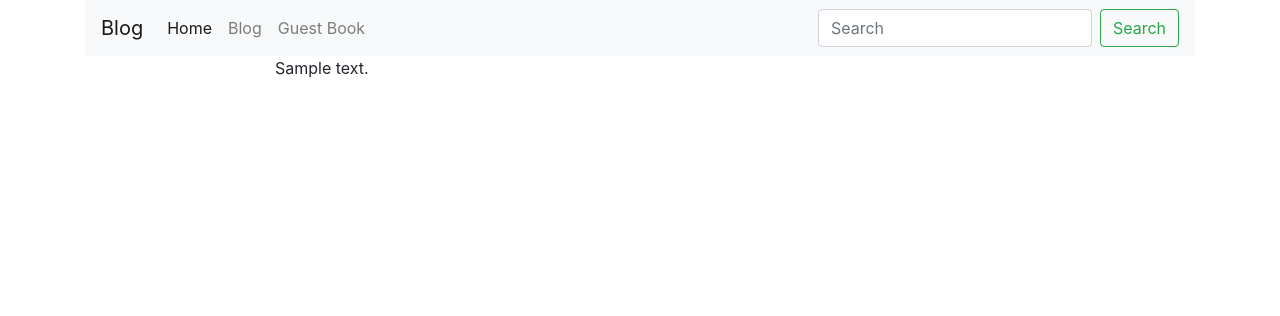
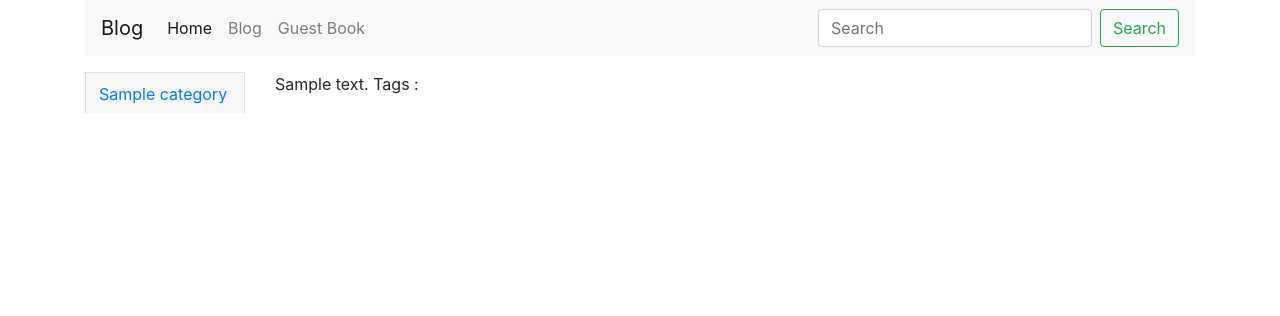
Before and after one commit to Baepeu/wps_blog, a Django app: a page that uses post/templates/post/post_detail.html in a window 1280 px wide. Shown: the top 316 px of the page. Run offline with Django 3.2, Linux system fonts and the light colour scheme; tables that the repository leaves empty hold one stand-in row (values such as "Sample post"); some libraries are stand-ins or nearby versions.

Commit message:
update context processors

```diff
--- a/config/settings.py
+++ b/config/settings.py
@@ -70,6 +70,7 @@ TEMPLATES = [
                 'django.template.context_processors.request',
                 'django.contrib.auth.context_processors.auth',
                 'django.contrib.messages.context_processors.messages',
+                'post.context_processors.category',
             ],
         },
     },
--- /dev/null
+++ b/post/context_processors.py
@@ -0,0 +1,5 @@
+from .models import Category
+
+def category(request):
+    categories = Category.objects.filter(parent_category=None)
+    return {'categories':categories}
--- /dev/null
+++ b/post/templates/post/category_list.html
@@ -0,0 +1,5 @@
+<div class="accordion" id="category_list">
+    {% for category in categories %}
+        {% include 'post/part_category_list.html' %}
+    {% endfor %}
+</div>
--- a/post/templates/post/post_detail.html
+++ b/post/templates/post/post_detail.html
@@ -5,10 +5,14 @@
 {% endblock %}
 
 {% block content %}
-<div class="row">
-    <div class="col"></div>
+<div class="row mt-3">
+    <div class="col">
+        {% include 'post/category_list.html' %}
+    </div>
     <div class="col-8">
         {{object.text|safe}}
+
+        Tags :
     </div>
     <div class="col"></div>
 </div>
--- a/post/views.py
+++ b/post/views.py
@@ -15,11 +15,6 @@ class PostList(ListView):
     paginate_by = 1
     template_name = 'post/post_list.html'
 
-    def get_context_data(self, *, object_list=None, **kwargs):
-        context_data = super().get_context_data(**kwargs)
-        context_data['categories'] = Category.objects.filter(parent_category=None)
-        return context_data
-
     def get_queryset(self):
         queryset = super().get_queryset()
         if 'category_slug' in self.kwargs:
```
Also changed, not shown: post/templates/post/post_list.html (+1 -6 lines).
